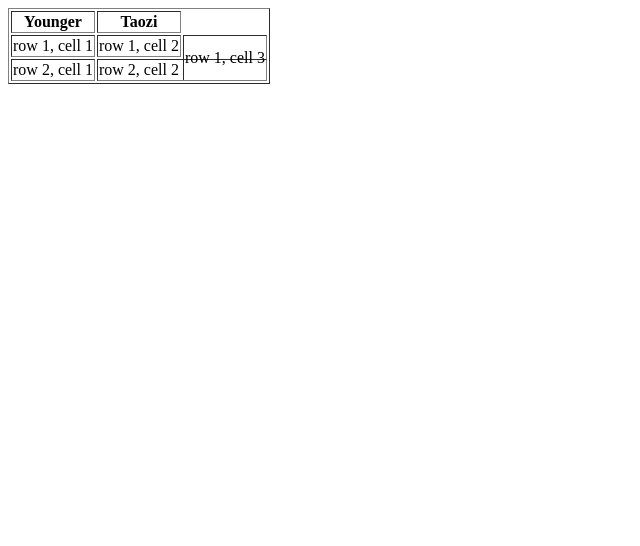
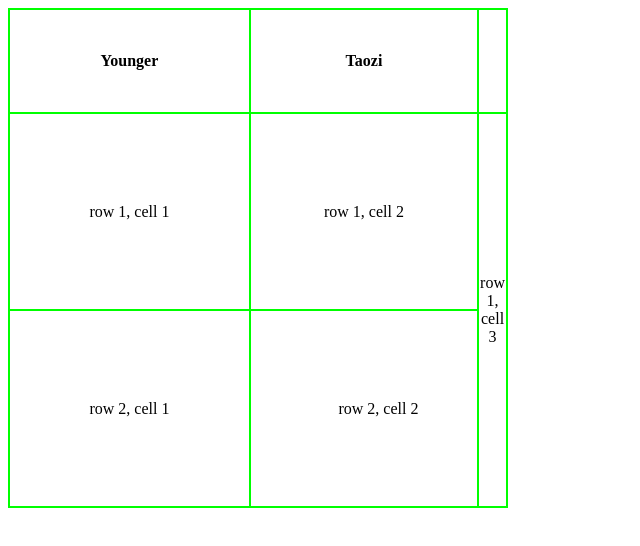
Before and after one commit to Youn9er/Younger-fe, a plain HTML site: page html_表格.html in a window 1280 px wide. Shown: the whole page, without its empty margins (0-640 px from the left). Drawn offline with Linux system fonts and the light colour scheme.

Commit message:
table及其style

```diff
--- a/html_表格.html
+++ b/html_表格.html
@@ -3,11 +3,26 @@
 	<head>
 		<meta charset="UTF-8">
 		<title>html_表格</title>
+		<style type="text/css">
+			table, th, td{
+				border: 2px solid #0f0;
+			}
+			table {
+				width: 500px;
+				height: 500px;
+				text-align: center;
+				border-collapse: collapse; /* 将表格边框折叠为单一边框 */
+			}
+			th {
+				width: 500px;
+				height: 100px;		/* 表格内部th td 均可独立设置样式 */
+			}
+		</style>
 	</head>
 	<body>
-		 <table border="1">
-		 	<th>Younger</th>				<!-- <th></th>表头 -->
-		 	<th>Taozi</th>
+		<table border="1">
+			<th>Younger</th>				<!-- <th></th>表头 -->
+			<th>Taozi</th>
 			<tr>							<!-- <tr></tr> 行 -->
 				<td>row 1, cell 1</td>
 				<td >row 1, cell 2</td>		<!-- <td></td> 列 -->
```
